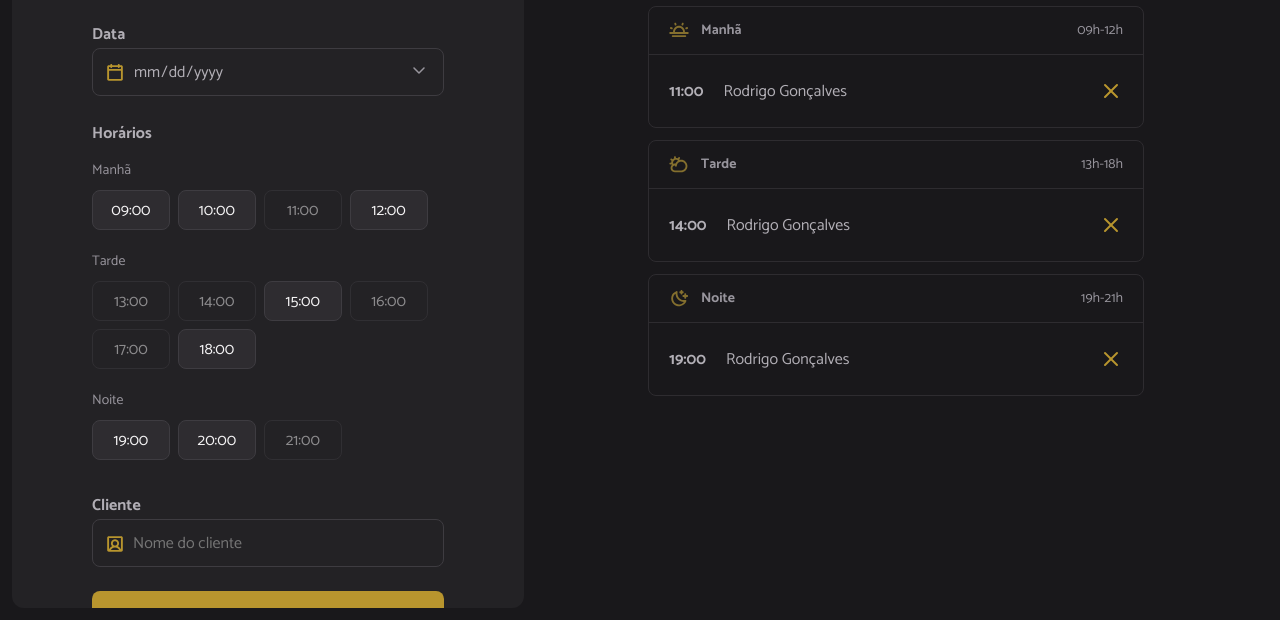
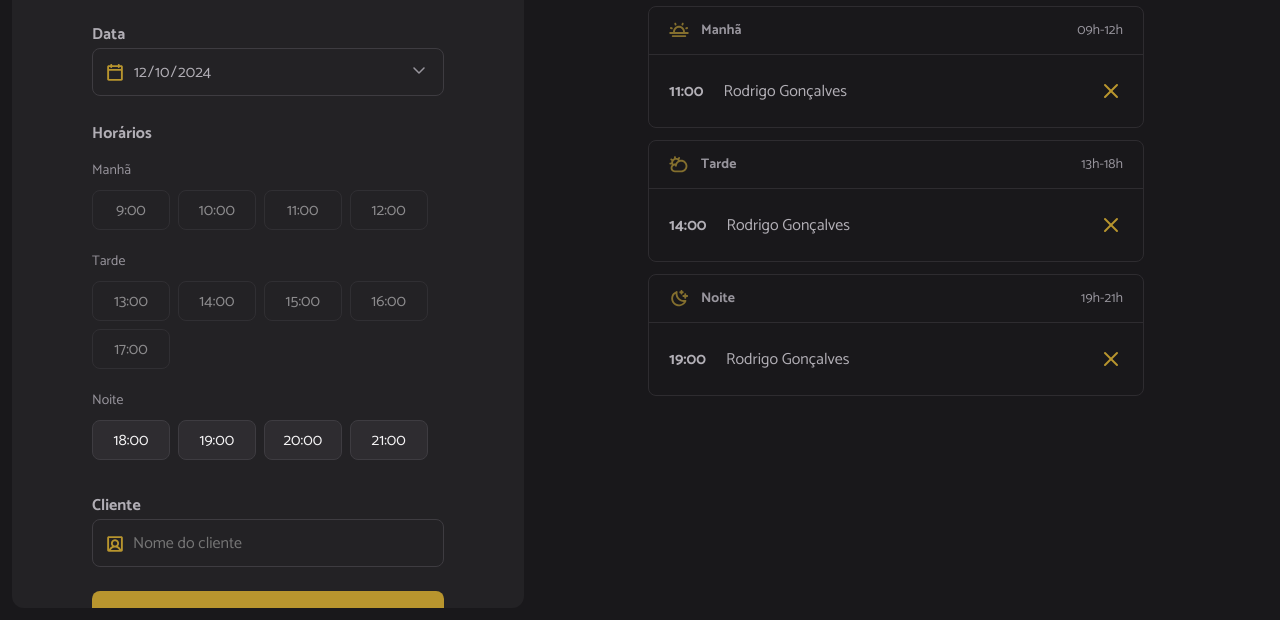
Before and after one commit to mattheusfillipe/hairday, a website built with webpack: page index.html in a window 1280 px wide. Shown: the part 180-800 px from the top of the page. Built offline with nearby package versions, Linux system fonts and the light colour scheme.

Commit message:
renderizando os horários na tela separados pelo header

```diff
--- a/index.html
+++ b/index.html
@@ -23,8 +23,7 @@
         <header>
           <h1>Agende um atendimento</h1>
           <p>
-            Selecione data, horário e informe o nome do cliente para criar o
-            agendamento
+            Selecione data, horário e informe o nome do cliente para criar o agendamento
           </p>
         </header>
 
@@ -37,67 +36,24 @@
         <span class="label">Horários</span>
         <ul id="hours" class="hours" aria-label="Horários disponíveis de manhã">
           <!-- Exemplo: Manhã -->
-          <li data-period="morning" class="hour-period">Manhã</li>
+          <!-- <li data-period="morning" class="hour-period">Manhã</li>
           <li data-period="morning" value="09:00" class="hour hour-available">
             09:00
-          </li>
-          <li data-period="morning" value="10:00" class="hour hour-available">
-            10:00
-          </li>
-          <li data-period="morning" value="11:00" class="hour hour-unavailable">
-            11:00
-          </li>
-          <li data-period="morning" value="12:00" class="hour hour-available">
-            12:00
-          </li>
+          </li> -->
           <!-- Exemplo: Tarde  -->
-          <li data-period="morning" class="hour-period">Tarde</li>
+          <!-- <li data-period="afternoon" class="hour-period">Tarde</li>
           <li
             data-period="afternoon"
             value="13:00"
             class="hour hour-unavailable"
           >
             13:00
-          </li>
-          <li
-            data-period="afternoon"
-            value="14:00"
-            class="hour hour-unavailable"
-          >
-            14:00
-          </li>
-          <li data-period="afternoon" value="15:00" class="hour hour-available">
-            15:00
-          </li>
-          <li
-            data-period="afternoon"
-            value="16:00"
-            class="hour hour-unavailable"
-          >
-            16:00
-          </li>
-          <li
-            data-period="afternoon"
-            value="17:00"
-            class="hour hour-unavailable"
-          >
-            17:00
-          </li>
-          <li data-period="afternoon" value="18:00" class="hour hour-available">
-            18:00
-          </li>
-          <!-- Exemplo: Noite -->
-          <li data-period="morning" class="hour-period">Noite</li>
-
+          </li> -->
+          <!-- Exemplo: noite
+          <li data-period="night" class="hour-period">Noite</li>
           <li data-period="night" value="19:00" class="hour hour-available">
             19:00
-          </li>
-          <li data-period="night" value="20:00" class="hour hour-available">
-            20:00
-          </li>
-          <li data-period="night" value="21:00" class="hour hour-unavailable">
-            21:00
-          </li>
+          </li> -->
         </ul>
 
         <label for="client" class="label">Cliente</label>
--- a/src/main.js
+++ b/src/main.js
@@ -7,3 +7,7 @@ import "./libs/dayjs.js"
 import "./styles/global.css"
 import "./styles/form.css"
 import "./styles/schedule.css"
+
+// JS
+import "./modules/form/submit.js"
+import "./modules/page-load.js"
--- /dev/null
+++ b/src/modules/form/hours-load.js
@@ -0,0 +1,50 @@
+import dayjs from "dayjs"
+
+// Importa os horários
+import { openingHours } from "../../utils/opening-hours.js"
+
+const hours = document.getElementById("hours")
+
+
+export function hoursLoad({ date }) {
+    const opening = openingHours.map((hour) => {
+        // Recupera somente a hora.
+        const [scheduleHour] = hour.split(":")
+
+        // Adiciona a hora na data e verifica se está no passado.
+        const isHourPast = dayjs(date).add(scheduleHour, "hour")
+        .isAfter(dayjs())
+
+        return {
+            hour,
+            available: isHourPast,
+        }
+    })
+
+    // Renderizar os horários.
+    opening.forEach(({ hour, available }) => {
+        const li = document.createElement("li")
+        li.classList.add("hour")
+        li.classList.add(available ? "hour-available" : "hour-unavailable")
+
+        li.textContent = hour
+
+        if (hour === "9:00") {
+            hourHeaderAdd("Manhã")
+        } else if (hour === "13:00") {
+            hourHeaderAdd("Tarde")
+        } else if (hour === "18:00") {
+            hourHeaderAdd("Noite")
+        }
+
+        hours.append(li)
+    })
+}
+
+function hourHeaderAdd(title) {
+    const header = document.createElement("li")
+    header.classList.add("hour-period")
+    header.textContent = title
+
+    hours.append(header)
+}
--- /dev/null
+++ b/src/modules/form/submit.js
@@ -0,0 +1,16 @@
+import dayjs from 'dayjs'
+
+const form = document.querySelector('form')
+const selectedDate = document.getElementById('date')
+
+const inputToday = dayjs(new Date()).format('YYYY-MM-DD')
+
+// Carrega a data atual e define a data mínima.
+selectedDate.value = inputToday
+selectedDate.min = inputToday
+
+form.onsubmit = (e) => {
+    e.preventDefault()
+
+    console.log('Enviado')
+}
--- /dev/null
+++ b/src/modules/page-load.js
@@ -0,0 +1,5 @@
+import { schedulesDay } from "./schedules/load.js"
+
+document.addEventListener("DOMContentLoaded", function() {
+    schedulesDay()
+})
--- /dev/null
+++ b/src/modules/schedules/load.js
@@ -0,0 +1,10 @@
+import { hoursLoad } from "../form/hours-load.js"
+
+// Seleciona o input de date.
+const selectedDate = document.getElementById("date")
+
+export function schedulesDay() {
+    const date = selectedDate.value
+    // Renderiza horas disponiveis.
+    hoursLoad({ date })
+}
--- /dev/null
+++ b/src/utils/opening-hours.js
@@ -0,0 +1,15 @@
+export const openingHours = [
+    "9:00",
+    "10:00",
+    "11:00",
+    "12:00",
+    "13:00",
+    "14:00",
+    "15:00",
+    "16:00",
+    "17:00",
+    "18:00",
+    "19:00",
+    "20:00",
+    "21:00",
+]
```
